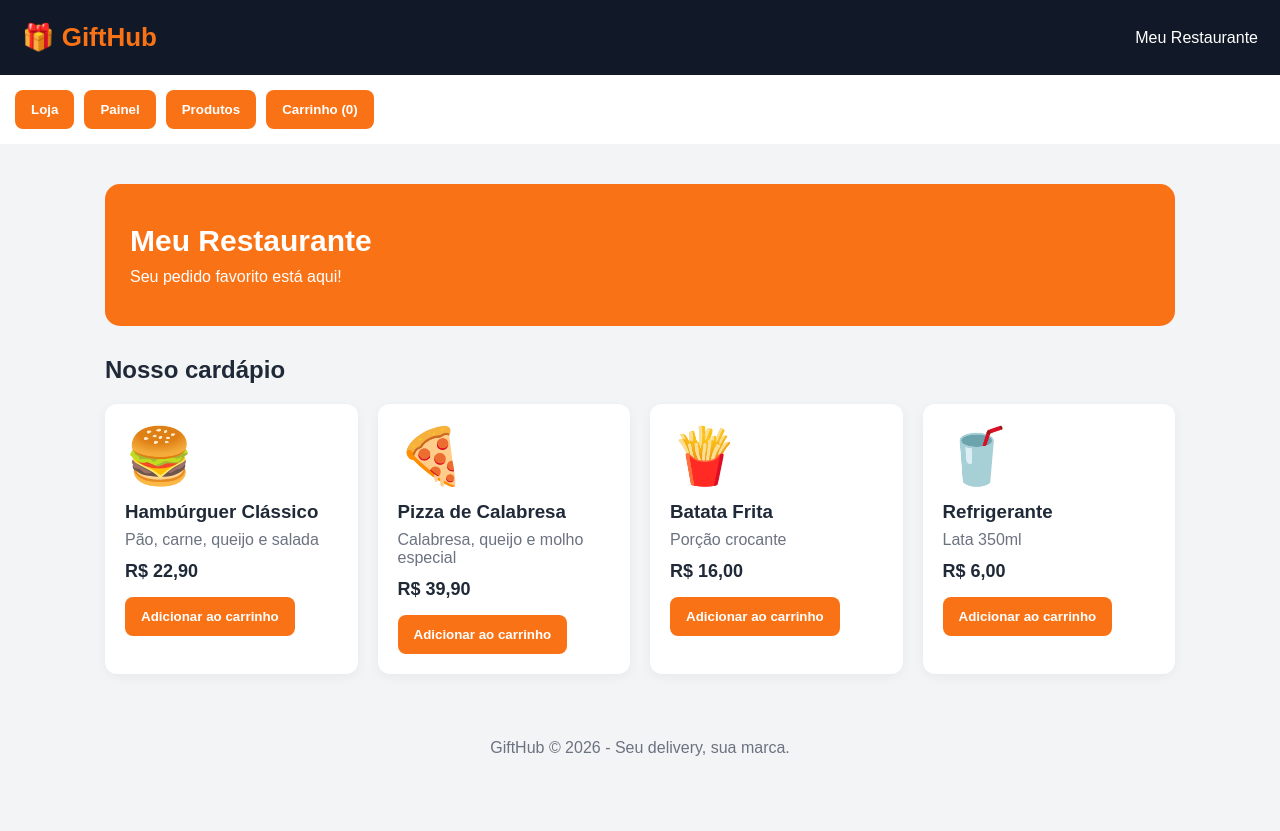
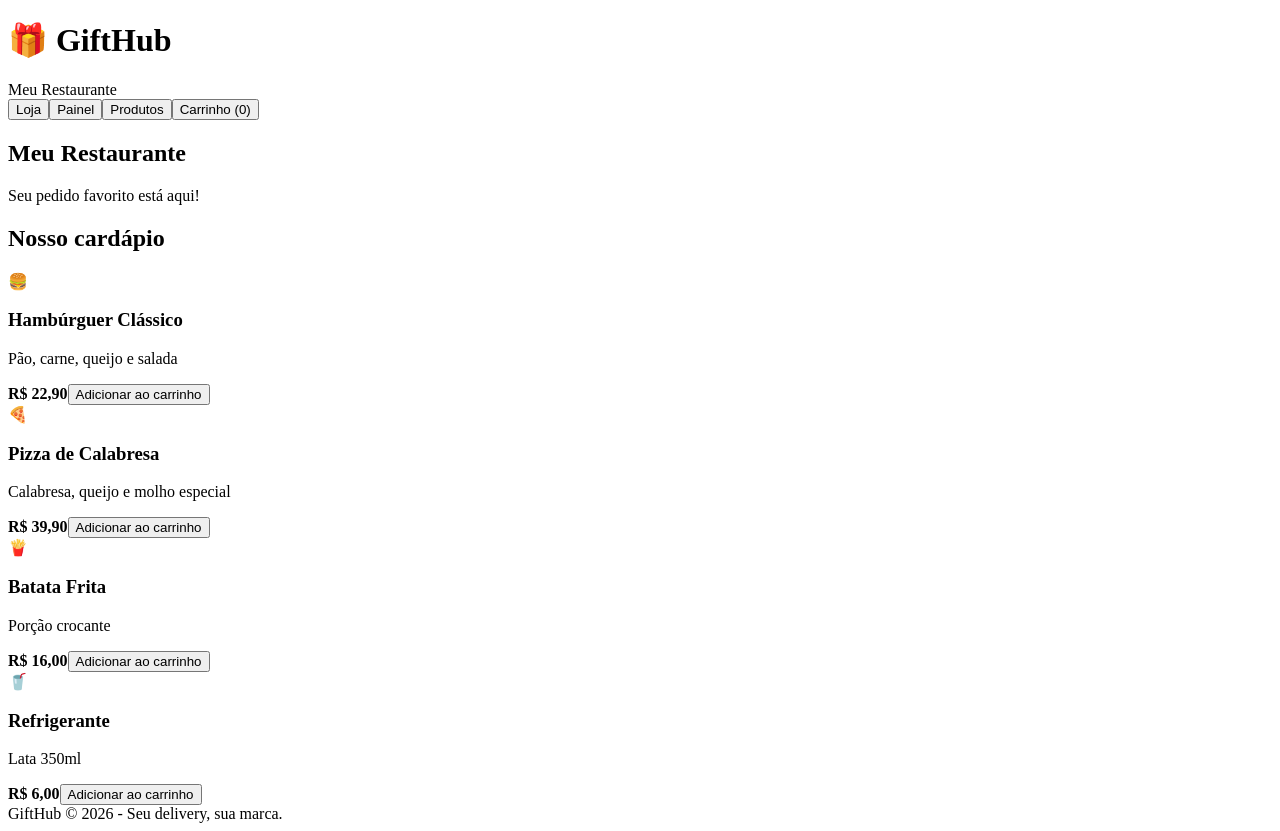
Before and after one commit to paulorian299/PedeAqui, a React (Vite) app: page / in a window 1280 px wide. Before the commit the page ends 800 px from the top, so only its background shows below. Built offline with nearby package versions, Linux system fonts and the light colour scheme.

Commit message:
Atualizar o index.css

```diff
--- a/src/index.css
+++ b/src/index.css
@@ -1,165 +1,17 @@
 
-* {
-  margin: 0;
-  padding: 0;
-  box-sizing: border-box;
-}
-
-body {
-  font-family: Arial, sans-serif;
-  background: #f3f4f6;
-  color: #1f2937;
-}
-
-.aplicativo {
-  min-height: 100vh;
-}
-
-header {
-  background: #111827;
-  color: white;
-  padding: 22px;
-  display: flex;
-  justify-content: space-between;
-  align-items: center;
-}
-
-header h1 {
-  color: #f97316;
-  font-size: 26px;
-}
-
-nav {
-  display: flex;
-  gap: 10px;
-  padding: 15px;
-  background: white;
-  overflow-x: auto;
-}
-
-button {
-  border: none;
-  background: var(--cor, #f97316);
-  color: white;
-  padding: 12px 16px;
-  border-radius: 8px;
-  cursor: pointer;
-  font-weight: bold;
-}
-
-nav button {
-  white-space: nowrap;
-}
-
-button:hover {
-  opacity: 0.85;
-}
-
-main {
-  max-width: 1100px;
-  margin: 25px auto;
-  padding: 15px;
-}
-
-.banner {
-  background: var(--cor, #f97316);
-  color: white;
-  padding: 40px 25px;
-  border-radius: 15px;
-  margin-bottom: 30px;
-}
-
-.banner h2 {
-  font-size: 30px;
-  margin-bottom: 10px;
-}
-
-main h2 {
-  margin-bottom: 20px;
-}
-
-.produtos {
-  display: grid;
-  grid-template-columns: repeat(auto-fit, minmax(220px, 1fr));
-  gap: 20px;
-}
-
-.produto {
-  background: white;
-  border-radius: 12px;
-  padding: 20px;
-  box-shadow: 0 3px 12px #0000000d;
-}
-
-.emoji {
-  font-size: 55px;
-  margin-bottom: 12px;
-}
-
-.produto h3 {
-  margin-bottom: 8px;
-}
-
-.produto p {
-  color: #6b7280;
-  margin-bottom: 12px;
-}
-
-.produto strong {
-  display: block;
-  margin-bottom: 15px;
-  font-size: 18px;
-}
-
-.item-carrinho {
-  display: flex;
-  justify-content: space-between;
-  align-items: center;
-  gap: 10px;
-  padding: 15px;
-  background: white;
-  margin-bottom: 10px;
-  border-radius: 10px;
-}
-
-.painel {
-  background: white;
-  padding: 25px;
-  border-radius: 12px;
-}
-
-.painel label {
-  display: block;
-  margin-top: 20px;
-  margin-bottom: 8px;
-}
-
-.painel input {
-  display: block;
-  width: 100%;
-  padding: 12px;
-  border: 1px solid #ddd;
-  border-radius: 8px;
-}
-
-footer {
-  text-align: center;
-  padding: 25px;
-  color: #6b7280;
-}
-
-@media (max-width: 600px) {
-  header {
-    flex-direction: column;
-    gap: 10px;
-    text-align: center;
-  }
-
-  .banner h2 {
-    font-size: 24px;
-  }
-
-  .item-carrinho {
-    flex-wrap: wrap;
-  }
-}
+<!doctype html>
+<html lang="pt-BR">
+  <head>
+    <meta charset="UTF-8" />
+    <meta name="viewport" content="width=device-width, initial-scale=1.0" />
+    <meta name="theme-color" content="#111111" />
+    <meta name="description" content="GiftHub - Plataforma inteligente de delivery." />
+    <link rel="icon" type="image/svg+xml" href="./icon.svg" />
+    <link rel="manifest" href="./manifest.json" />
+    <title>GiftHub - Delivery</title>
+  </head>
+  <body>
+    <div id="root"></div>
+    <script type="module" src="./src/main.jsx"></script>
+  </body>
+</html>
```
